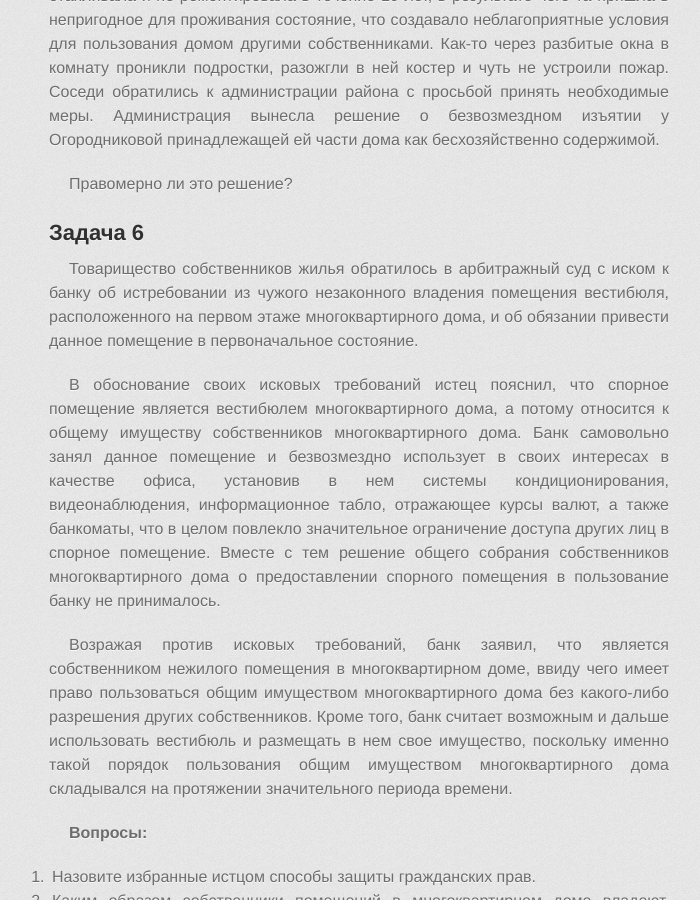
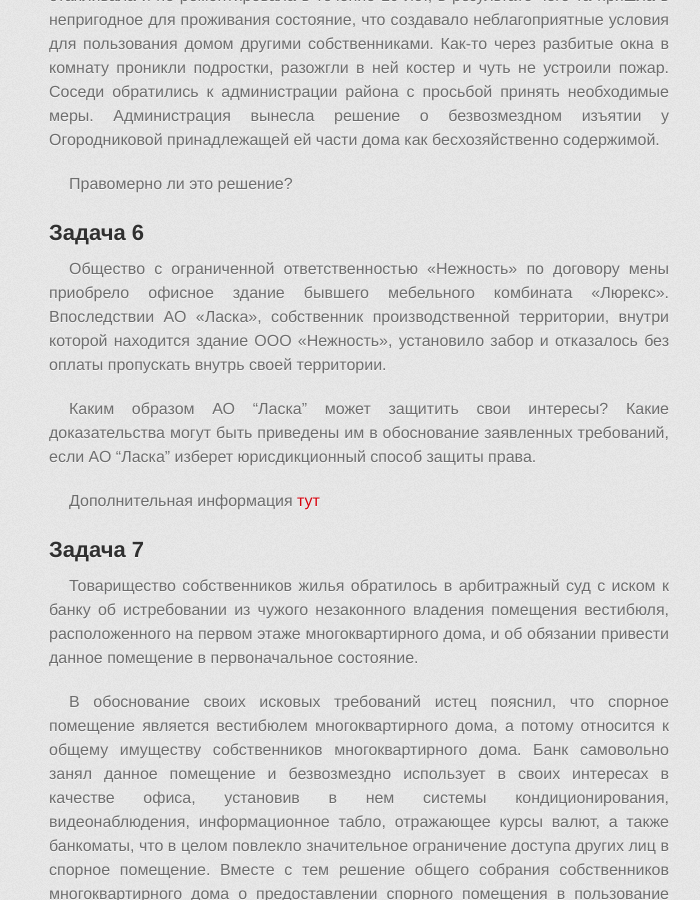
Before and after one commit to a-nova/a-nova.github.io, a Jekyll site: the page built from _lessons/10.md, in a window 1280 px wide and 900 px high, scrolled down 1648 px. Shown: the whole window, without its empty margins (281-981 px from the left). Built offline with Jekyll 4.4.1, drawn with Linux system fonts in a browser that asks for light colours; some web fonts are replaced.

Commit message:
add problem 6

```diff
--- a/_lessons/10.md
+++ b/_lessons/10.md
@@ -93,6 +93,20 @@ layout: page
 
 ## Задача 6
 
+Общество с ограниченной ответственностью «Нежность» по договору мены приобрело
+офисное здание бывшего мебельного комбината «Люрекс». Впоследствии АО «Ласка»,
+собственник производственной территории, внутри которой находится здание ООО
+«Нежность», установило забор и отказалось без оплаты пропускать внутрь своей
+территории.
+
+Каким образом АО "Ласка" может защитить свои интересы? Какие доказательства
+могут быть приведены им в обоснование заявленных требований, если АО "Ласка"
+изберет юрисдикционный способ защиты права.
+
+Дополнительная информация [тут](./servitut.docx)
+
+## Задача 7
+
 Товарищество собственников жилья обратилось в арбитражный суд с иском к банку об
 истребовании из чужого незаконного владения помещения вестибюля, расположенного
 на первом этаже многоквартирного дома, и об обязании привести данное помещение в
@@ -125,3 +139,24 @@ layout: page
    доказательства, необходимые для обоснования позиций истца и ответчика.
 4. Подлежат ли удовлетворению исковые требования товарищества собственников
    жилья?
+
+<!-- ## Задача 8 -->
+
+<!-- Администрация города издала постановление об установлении публичного сервитута в -->
+<!-- отношении земельного участка с кадастровым номером 55:36:10457:8007, -->
+<!-- принадлежащего по праву собственности АО «Ватрушкино», для прокладки силового -->
+<!-- кабеля мощностью 10 тыс. кВт, и зарегистрировало данный публичный сервитут в -->
+<!-- Росреестре. Реализуя права, предоставленные публичным сервитутом, подрядная -->
+<!-- организация проложила путем подземного прокола данный силовой кабель прямо по -->
+<!-- диагонали названного земельного участка. -->
+
+<!-- АО «Ватрушкино» потребовало от Администрации города убрать с земельного участка -->
+<!-- силовой кабель. Администрация города отказала в удовлетворении предъявленного -->
+<!-- требования, мотивируя это тем, что силовой кабель расположен под поверхностью -->
+<!-- земельного участка, и поэтому, права юридического лица не нарушаются. Кроме -->
+<!-- того, право собственности на земельный участок распространяется только на -->
+<!-- поверхность земли, а то, что расположено под поверхностью не является -->
+<!-- собственностью организации. На эти отношения распространяется Закон о недрах. -->
+
+<!-- Каким образом защищать свои интересы акционерному обществу? Какие аргументы -->
+<!-- следует привести в обосновании своих требований? -->
```
Also changed, not shown: 1 other file.
